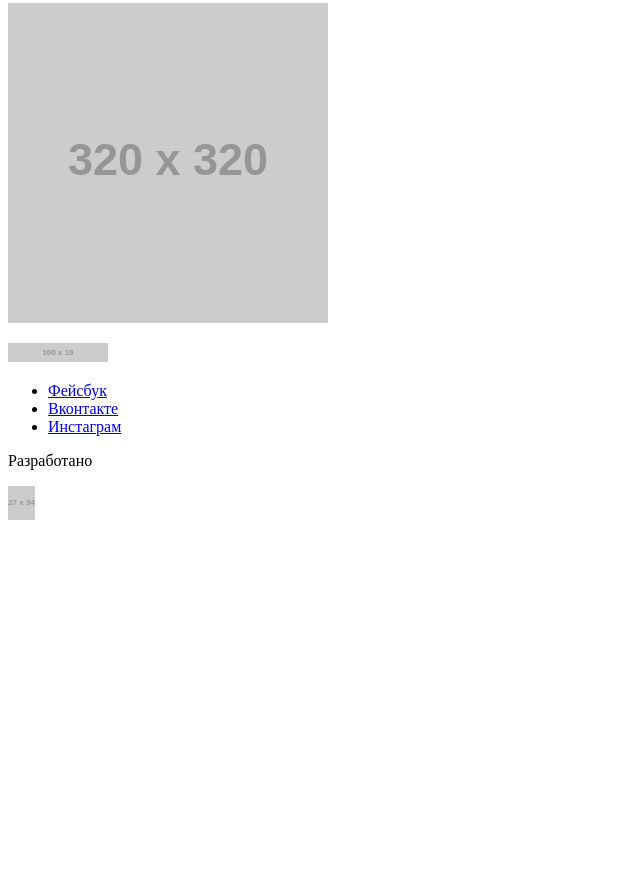
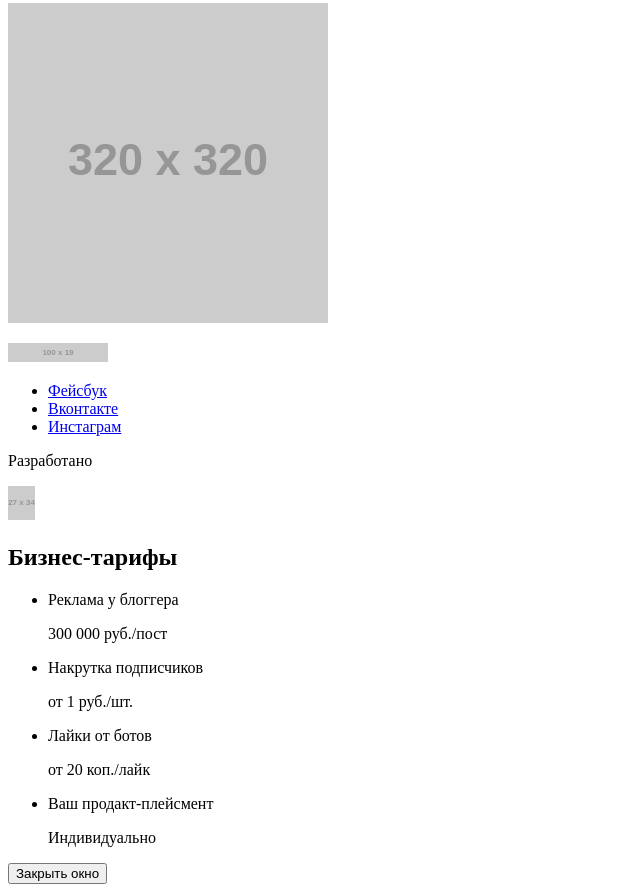
Before and after one commit to lotus84/918643-pognali-18, a website: page source/index.html in a window 1280 px wide. Shown: the part 3485-4377 px from the top of the page, without its empty margins (0-640 px from the left). Before the commit the page ends 4017 px from the top, so only its background shows below. Drawn offline with Linux system fonts and the light colour scheme; placeholder pictures from the web are drawn by us.

Commit message:
Добавляет разметку модального окна на странице index.html

```diff
--- a/source/index.html
+++ b/source/index.html
@@ -224,5 +224,28 @@
       </div>
     </footer>
 
+    <section class="modal modal-tariff">
+      <h2 class="modal-tariff__title">Бизнес-тарифы</h2>
+      <ul class="modal-tariff__list">
+        <li class="modal-tariff__item">
+          <p class="modal-tariff__item-desc">Реклама у блоггера</p>
+          <p class="modal-tariff__item-price">300 000 руб./пост</p>
+        </li>
+        <li class="modal-tariff__item">
+          <p class="modal-tariff__item-desc">Накрутка подписчиков</p>
+          <p class="modal-tariff__item-price">от 1 руб./шт.</p>
+        </li>
+        <li class="modal-tariff__item">
+          <p class="modal-tariff__item-desc">Лайки от ботов</p>
+          <p class="modal-tariff__item-price">от 20 коп./лайк</p>
+        </li>
+        <li class="modal-tariff__item">
+          <p class="modal-tariff__item-desc">Ваш продакт-плейсмент</p>
+          <p class="modal-tariff__item-price">Индивидуально</p>
+        </li>
+      </ul>
+      <button class="modal-tariff__close">Закрыть окно</button>
+    </section>
+
   </body>
 </html>
```
